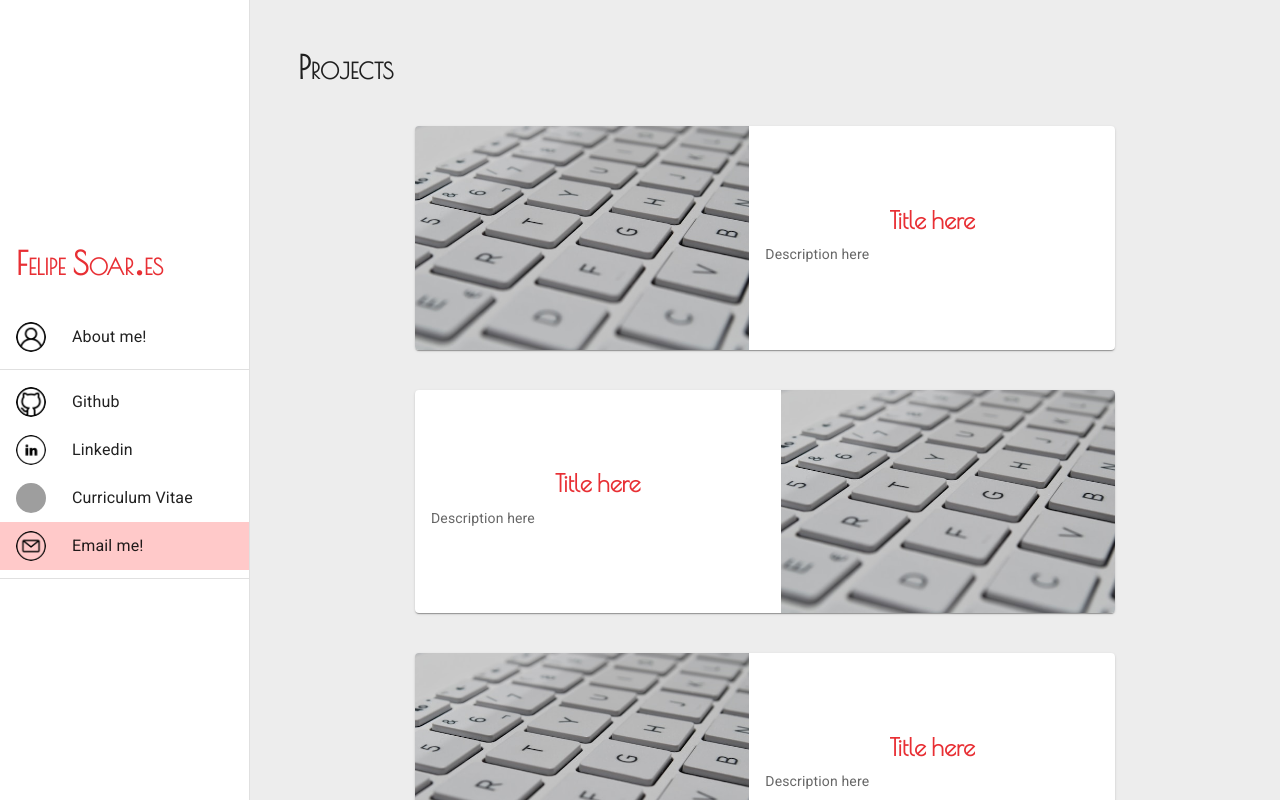
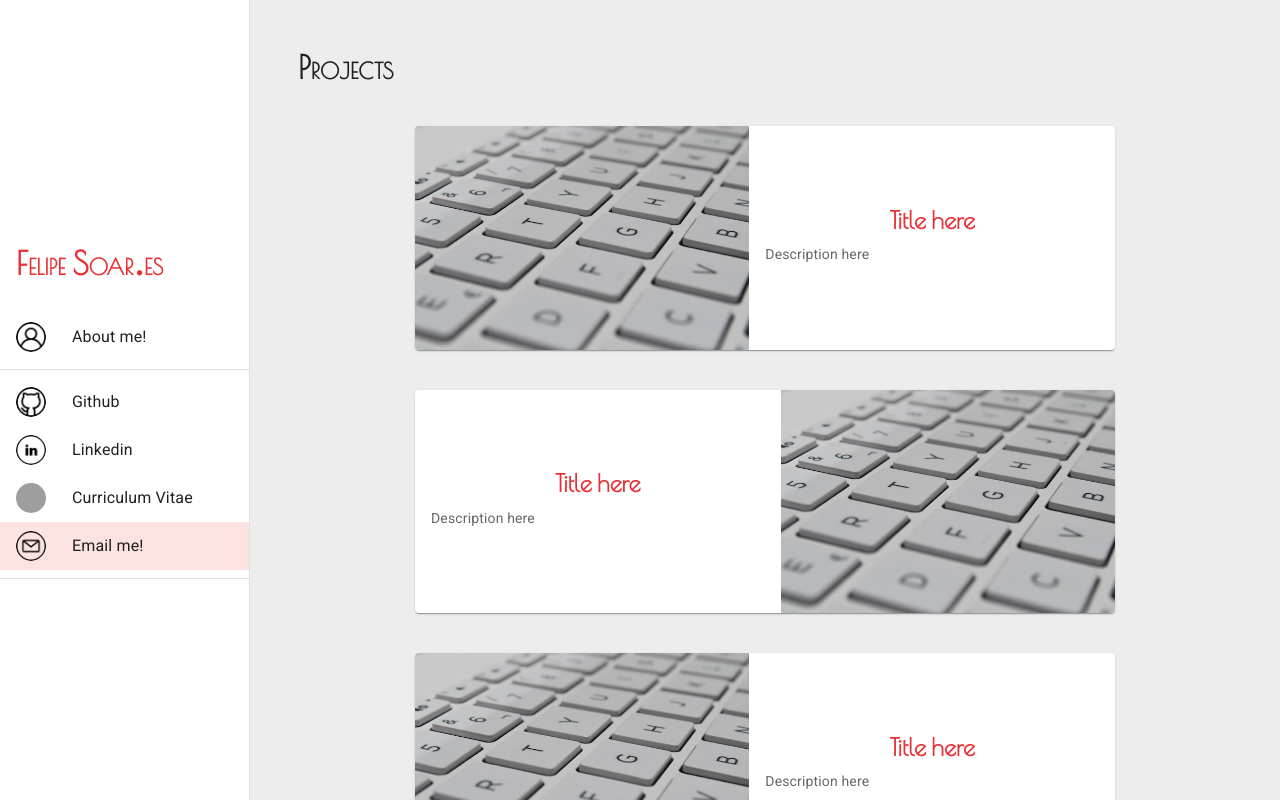
Before and after one commit to felipe31/felipesoar.es, a Next.js app: page / in a window 1280 px wide. Shown: the top 800 px of the page. Built offline with nearby package versions, Linux system fonts and the light colour scheme; no server answers; grey boxes are pictures that could not be loaded.

Commit message:
Make highlight smoothier

```diff
--- a/src/components/SideDrawerListItem.tsx
+++ b/src/components/SideDrawerListItem.tsx
@@ -23,7 +23,7 @@ export default function SideDrawerListItem(props: {
     <ListItem
       key={props.text}
       disablePadding
-      style={props.highlight ? { backgroundColor: "#ffc9c9" } : {}}
+      style={props.highlight ? { backgroundColor: "#fde2e2" } : {}}
     >
       <ListItemButton
         href={props.href}
```
